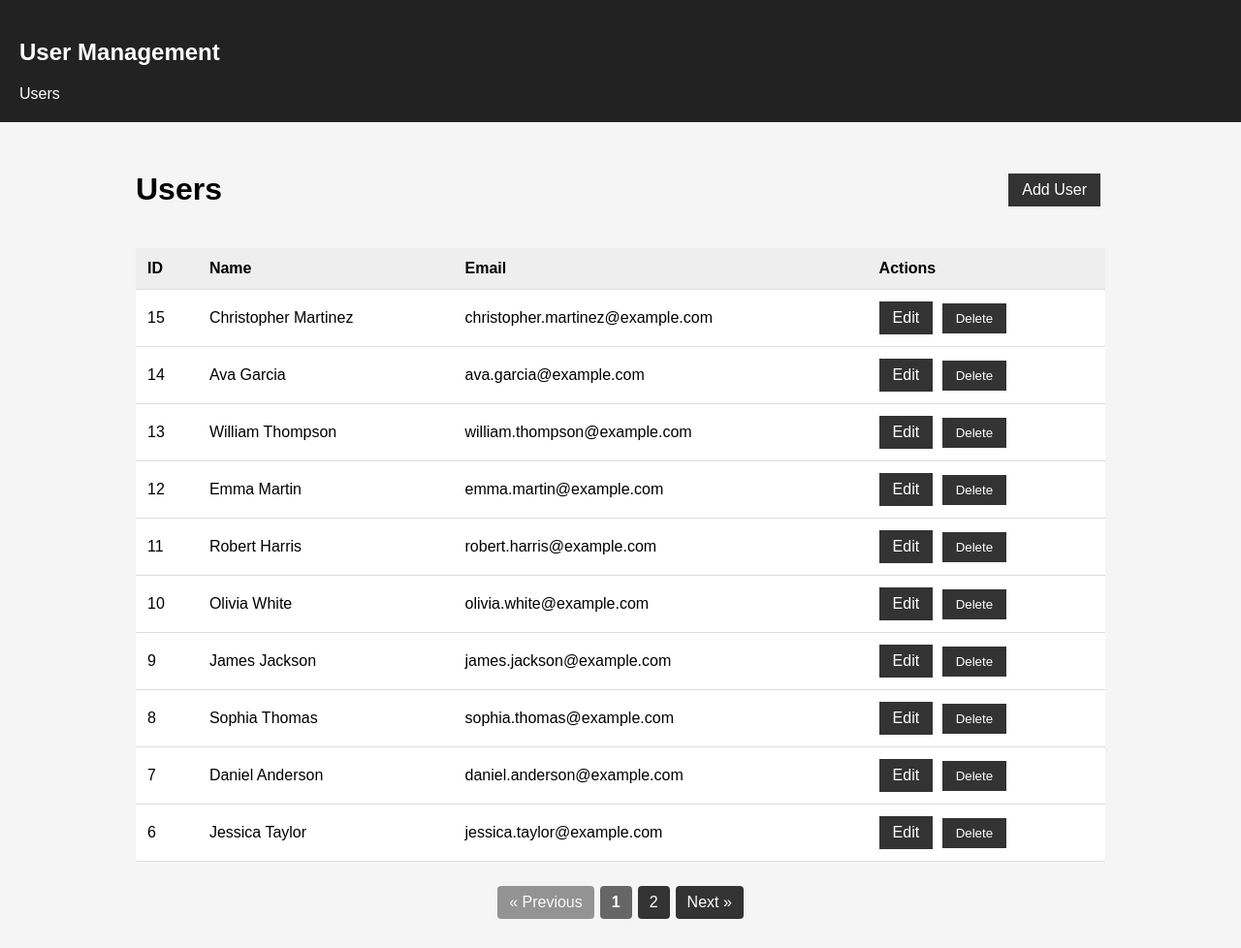
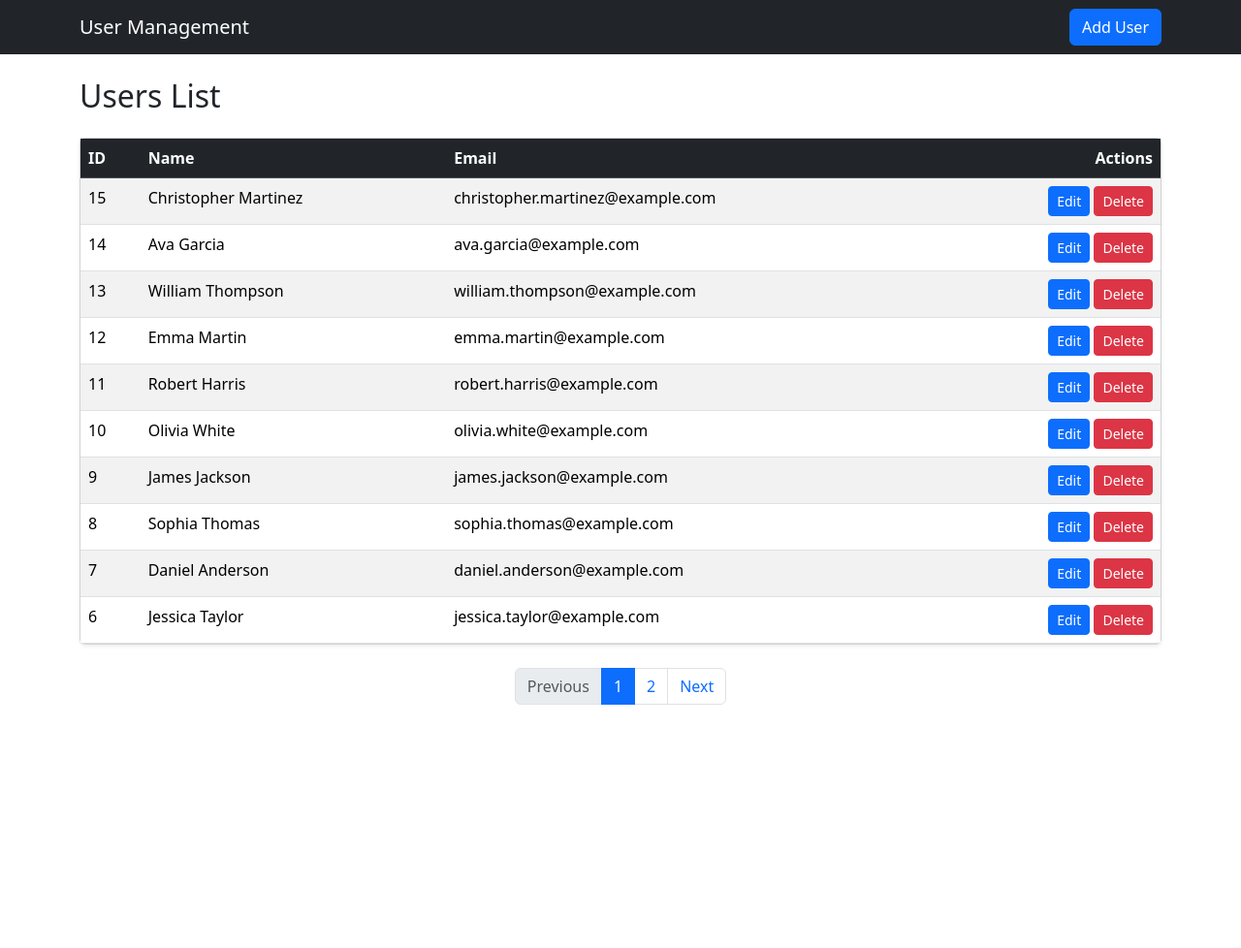
Before and after one commit to lmadhuranga/flask-sample-project-html, a Flask app: page /users in a window 1280 px wide. Shown: the whole page at 97% size. After the commit the page ends 727 px from the top, so only its background shows below. Run offline with Flask 3, Linux system fonts and the light colour scheme.

Commit message:
Update the test base on boostrap css

```diff
--- a/static/css/style.css
+++ /dev/null
@@ -1,115 +0,0 @@
-body {
-    font-family: Arial, sans-serif;
-    margin: 0;
-    background: #f5f5f5;
-}
-
-nav {
-    background: #222;
-    color: white;
-    padding: 20px;
-}
-
-nav a {
-    color: white;
-    text-decoration: none;
-}
-
-.container {
-    width: 90%;
-    max-width: 1000px;
-    margin: 30px auto;
-}
-
-.header {
-    display: flex;
-    justify-content: space-between;
-    align-items: center;
-    margin-bottom: 20px;
-}
-
-table {
-    width: 100%;
-    border-collapse: collapse;
-    background: white;
-}
-
-th,
-td {
-    padding: 12px;
-    border-bottom: 1px solid #ddd;
-    text-align: left;
-}
-
-th {
-    background: #eee;
-}
-
-button,
-.button {
-    display: inline-block;
-    padding: 8px 14px;
-    border: none;
-    cursor: pointer;
-    text-decoration: none;
-    background: #333;
-    color: white;
-    margin-right: 5px;
-}
-
-button:hover,
-.button:hover {
-    opacity: 0.8;
-}
-
-input {
-    width: 100%;
-    max-width: 500px;
-    padding: 10px;
-    margin-top: 5px;
-    box-sizing: border-box;
-}
-
-.alert {
-    padding: 12px;
-    margin-bottom: 20px;
-    background: #ddd;
-}
-
-.alert.success {
-    background: #d4edda;
-}
-
-.alert.error {
-    background: #f8d7da;
-}
-
-.pagination {
-    display: flex;
-    justify-content: center;
-    align-items: center;
-    gap: 6px;
-    margin-top: 25px;
-}
-
-.page-button {
-    padding: 8px 12px;
-    background: #333;
-    color: white;
-    text-decoration: none;
-    border-radius: 4px;
-}
-
-.page-button:hover {
-    opacity: 0.8;
-}
-
-.page-button.active {
-    background: #666;
-    font-weight: bold;
-}
-
-.page-button.disabled {
-    opacity: 0.5;
-    cursor: not-allowed;
-}
--- a/templates/base.html
+++ b/templates/base.html
@@ -1,53 +1,68 @@
 <!DOCTYPE html>
 <html lang="en">
-
 <head>
     <meta charset="UTF-8">
     <meta name="viewport" content="width=device-width, initial-scale=1.0">
 
     <title>
-        {% block title %}
-        User Management
-        {% endblock %}
+        {% block title %}User Management{% endblock %}
     </title>
 
-    <link rel="stylesheet" href="{{ url_for('static', filename='css/style.css') }}">
+    <!-- Bootstrap CSS -->
+    <link
+        href="https://cdn.jsdelivr.net/npm/bootstrap@5.3.8/dist/css/bootstrap.min.css"
+        rel="stylesheet"
+    >
+
+    <link
+        rel="stylesheet"
+        href="{{ url_for('static', filename='css/style.css') }}"
+    >
 </head>
 
 <body>
 
-    <nav>
-        <h2>User Management</h2>
+<nav class="navbar navbar-dark bg-dark">
+    <div class="container">
+        <a class="navbar-brand" href="{{ url_for('web.users') }}">
+            User Management
+        </a>
 
-        <a href="{{ url_for('web.users') }}">
-            Users
+        <a
+            href="{{ url_for('web.create_user') }}"
+            class="btn btn-primary"
+        >
+            Add User
         </a>
+    </div>
 </nav>
 
-    <main>
+<div class="container mt-4">
 
-        <!-- Flash Messages -->
     {% with messages = get_flashed_messages(with_categories=true) %}
-
         {% if messages %}
-
             {% for category, message in messages %}
-
-        <div class="alert {{ category }}">
+                <div class="alert
+                    {% if category == 'success' %}
+                        alert-success
+                    {% else %}
+                        alert-danger
+                    {% endif %}
+                ">
                     {{ message }}
                 </div>
-
             {% endfor %}
-
         {% endif %}
-
     {% endwith %}
 
-        {% block content %}
-        {% endblock %}
+    {% block content %}{% endblock %}
 
-    </main>
+</div>
+
+<!-- Bootstrap JS -->
+<script
+    src="https://cdn.jsdelivr.net/npm/bootstrap@5.3.8/dist/js/bootstrap.bundle.min.js">
+</script>
 
 </body>
-
 </html>
--- a/templates/users/list.html
+++ b/templates/users/list.html
@@ -6,26 +6,24 @@ Users
 
 {% block content %}
 
-<div class="container">
-
-    <div class="header">
-
-        <h1>Users</h1>
-
-        <a href="{{ url_for('web.create_user') }}" class="button">
-            Add User
-        </a>
-
+<div class="d-flex justify-content-between align-items-center mb-3">
+    <h2>Users List</h2>
 </div>
 
-    <table>
+<div class="card shadow-sm">
 
-        <thead>
+    <div class="card-body p-0">
+
+        <div class="table-responsive">
+
+            <table class="table table-striped table-hover mb-0">
+
+                <thead class="table-dark">
                     <tr>
                         <th>ID</th>
                         <th>Name</th>
                         <th>Email</th>
-                <th>Actions</th>
+                        <th class="text-end">Actions</th>
                     </tr>
                 </thead>
 
@@ -34,36 +32,46 @@ Users
                     {% for user in users %}
 
                     <tr>
-
                         <td>{{ user.id }}</td>
 
-                <td>{{ user.name }}</td>
-
-                <td>{{ user.email }}</td>
+                        <td>
+                            {{ user.name }}
+                        </td>
 
                         <td>
+                            {{ user.email }}
+                        </td>
 
-                    <a href="{{ url_for('web.edit_user', user_id=user.id) }}" class="button">
+                        <td class="text-end">
+
+                            <a
+                                href="{{ url_for('web.edit_user', user_id=user.id) }}"
+                                class="btn btn-sm btn-primary"
+                            >
                                 Edit
                             </a>
 
-                    <form action="{{ url_for('web.delete_user', user_id=user.id) }}" method="POST"
-                        style="display:inline;">
-
-                        <button type="submit" onclick="return confirm('Are you sure you want to delete this user?');">
+                            <form
+                                method="POST"
+                                action="{{ url_for('web.delete_user', user_id=user.id) }}"
+                                class="d-inline"
+                            >
+                                <button
+                                    type="submit"
+                                    class="btn btn-sm btn-danger"
+                                    onclick="return confirm('Are you sure you want to delete this user?');"
+                                >
                                     Delete
                                 </button>
-
                             </form>
 
                         </td>
-
                     </tr>
 
                     {% else %}
 
                     <tr>
-                <td colspan="4">
+                        <td colspan="4" class="text-center py-4">
                             No users found.
                         </td>
                     </tr>
@@ -74,16 +82,40 @@ Users
 
             </table>
 
-    <div class="pagination">
+        </div>
+
+    </div>
+
+</div>
+
+
+<!-- Pagination -->
+
+<div class="d-flex justify-content-center mt-4">
+
+    <nav>
+
+        <ul class="pagination">
 
             {% if pagination.has_prev %}
-        <a href="{{ url_for('web.users', page=pagination.prev_num) }}" class="page-button">
-            &laquo; Previous
+
+            <li class="page-item">
+                <a
+                    class="page-link"
+                    href="{{ url_for('web.users', page=pagination.prev_num) }}"
+                >
+                    Previous
                 </a>
+            </li>
+
             {% else %}
-        <span class="page-button disabled">
-            &laquo; Previous
+
+            <li class="page-item disabled">
+                <span class="page-link">
+                    Previous
                 </span>
+            </li>
+
             {% endif %}
 
 
@@ -91,15 +123,22 @@ Users
 
                 {% if page_num == pagination.page %}
 
-        <span class="page-button active">
+                <li class="page-item active">
+                    <span class="page-link">
                         {{ page_num }}
                     </span>
+                </li>
 
                 {% else %}
 
-        <a href="{{ url_for('web.users', page=page_num) }}" class="page-button">
+                <li class="page-item">
+                    <a
+                        class="page-link"
+                        href="{{ url_for('web.users', page=page_num) }}"
+                    >
                         {{ page_num }}
                     </a>
+                </li>
 
                 {% endif %}
 
@@ -107,16 +146,29 @@ Users
 
 
             {% if pagination.has_next %}
-        <a href="{{ url_for('web.users', page=pagination.next_num) }}" class="page-button">
-            Next &raquo;
+
+            <li class="page-item">
+                <a
+                    class="page-link"
+                    href="{{ url_for('web.users', page=pagination.next_num) }}"
+                >
+                    Next
                 </a>
+            </li>
+
             {% else %}
-        <span class="page-button disabled">
-            Next &raquo;
+
+            <li class="page-item disabled">
+                <span class="page-link">
+                    Next
                 </span>
+            </li>
+
             {% endif %}
 
-    </div>
+        </ul>
+
+    </nav>
 
 </div>
 
```
Also changed, not shown: templates/users/create.html (+51 -13 lines), templates/users/edit.html (+49 -17 lines), tests/test_users_web.py (+122 -125 lines). Lines whose indentation alone changed are shown as unchanged.
